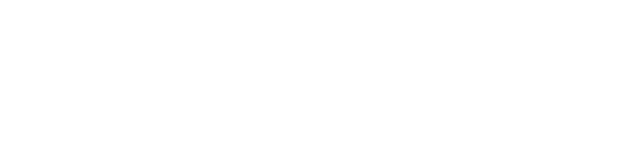
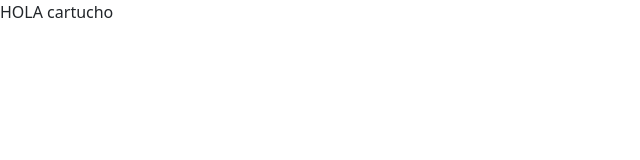
Before and after one commit to Fernando-G-M/Inte, a plain HTML site: page index.html in a window 1280 px wide. Shown: the whole page, without its empty margins (0-640 px from the left). Drawn offline with nearby package versions, Linux system fonts and the light colour scheme.

Commit message:
Edite texto

```diff
--- a/index.html
+++ b/index.html
@@ -22,7 +22,10 @@
         <header>
             <!-- place navbar here -->
         </header>
-        <main></main>
+        <main>
+
+            <P>HOLA cartucho</P>
+        </main>
         <footer>
             <!-- place footer here -->
         </footer>
```
